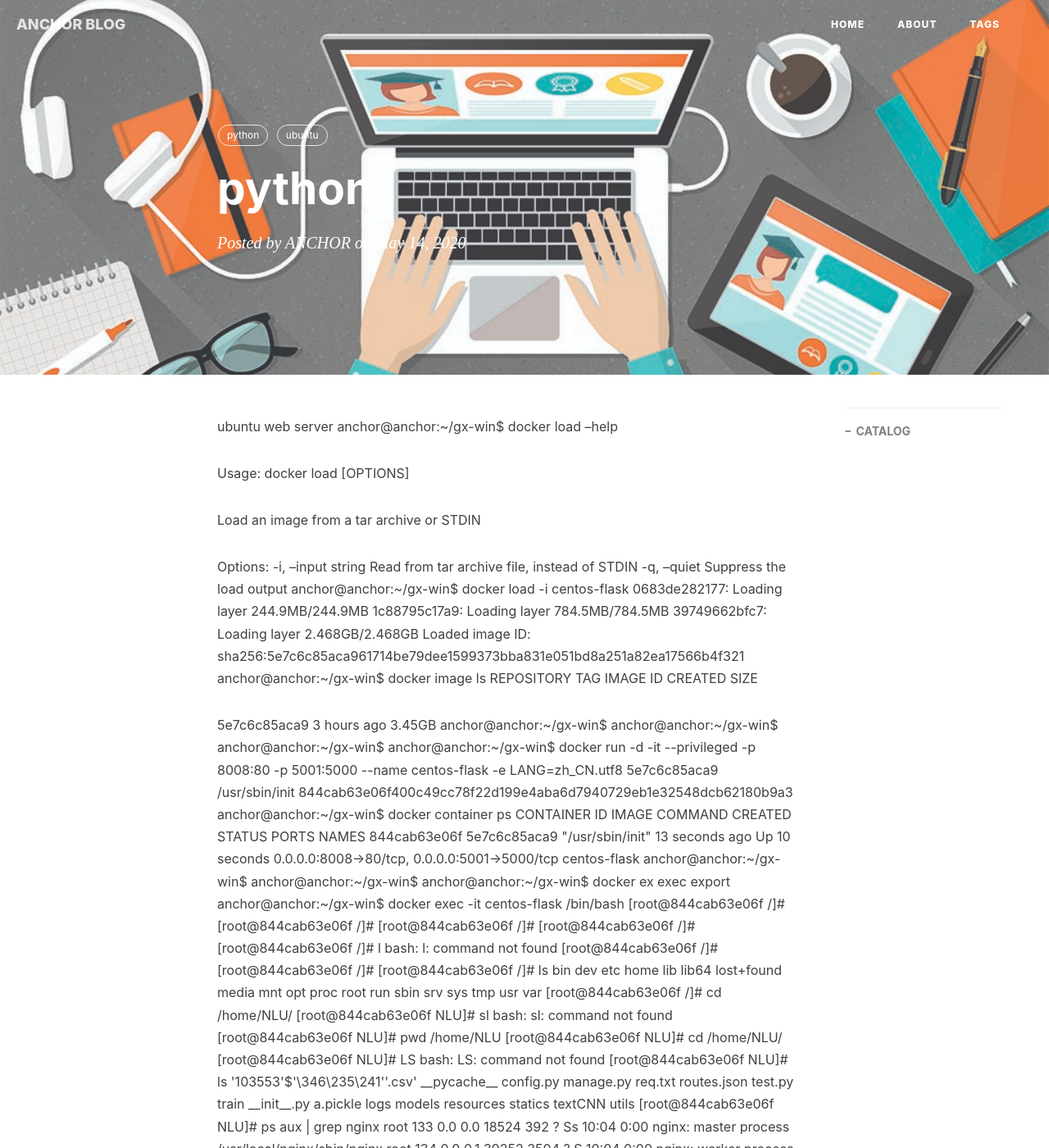
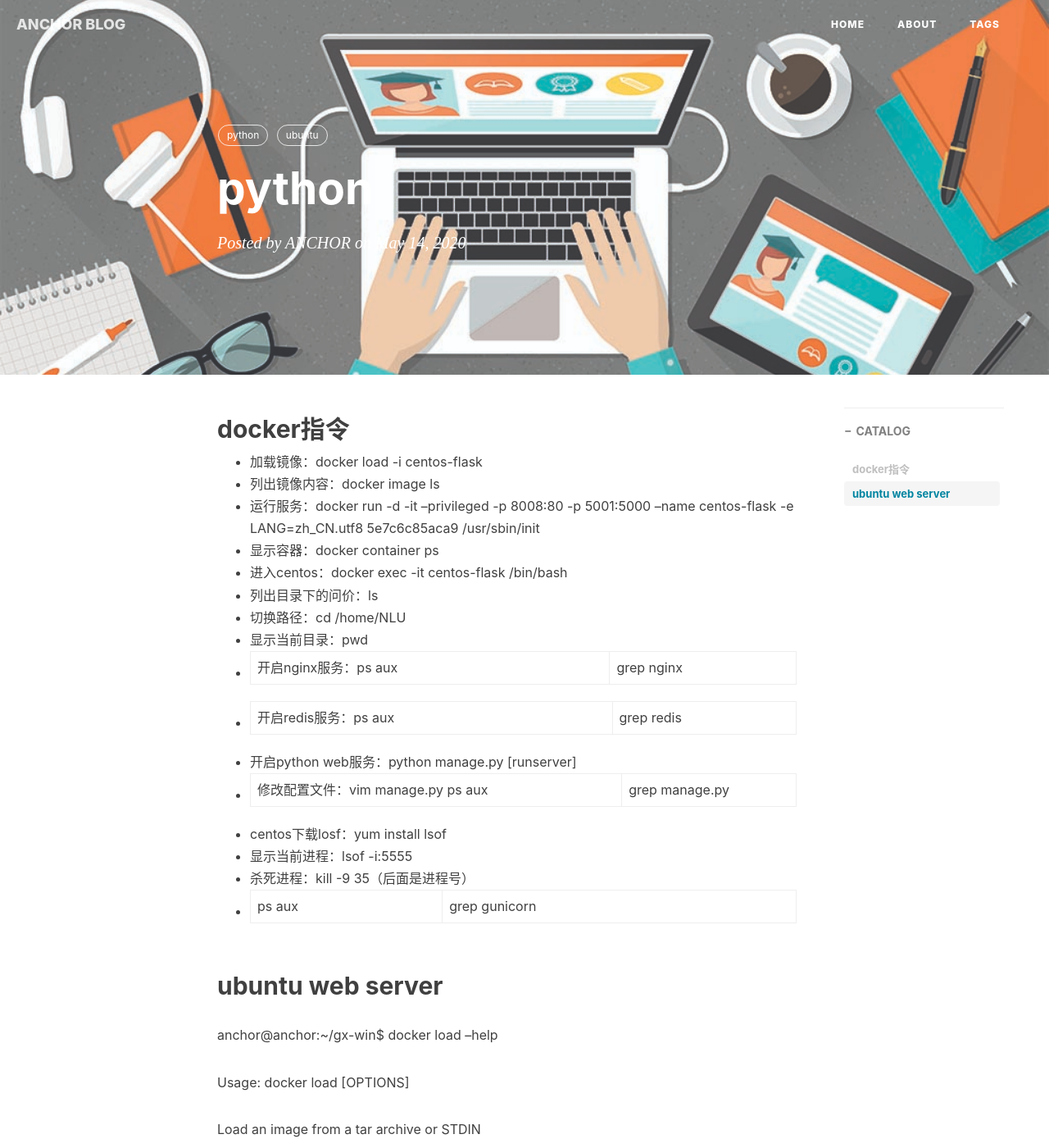
Before and after one commit to anchor2017/anchor2017.github.io, a Jekyll site: the page built from _posts/2020-05-14-python-ubuntu-2019.md, in a window 1280 px wide and 1400 px high. Shown: the whole window at 82% size. Built offline with Jekyll 4.4.1, drawn with Linux system fonts in a browser that asks for light colours; nearby versions of some CDN libraries; comment, search, counter and statistics services are not loaded.

Commit message:
Update 2020-05-14-python-ubuntu-2019.md

```diff
--- a/_posts/2020-05-14-python-ubuntu-2019.md
+++ b/_posts/2020-05-14-python-ubuntu-2019.md
@@ -11,11 +11,26 @@ tags:
     - ubuntu
 ---
 
+## docker指令
+- 加载镜像：docker load -i centos-flask
+- 列出镜像内容：docker image ls
+- 运行服务：docker run -d -it --privileged -p 8008:80 -p 5001:5000 --name centos-flask -e LANG=zh_CN.utf8 5e7c6c85aca9 /usr/sbin/init
+- 显示容器：docker container ps
+- 进入centos：docker exec -it centos-flask /bin/bash
+- 列出目录下的问价：ls
+- 切换路径：cd /home/NLU
+- 显示当前目录：pwd
+- 开启nginx服务：ps aux | grep nginx
+- 开启redis服务：ps aux | grep redis
+- 开启python web服务：python manage.py [runserver]
+- 修改配置文件：vim manage.py        ps aux | grep manage.py
+- centos下载losf：yum install lsof
+- 显示当前进程：lsof -i:5555
+- 杀死进程：kill -9 35（后面是进程号）
+- ps aux | grep gunicorn
 
 
-
-
-ubuntu web server
+## ubuntu web server
 anchor@anchor:~/gx-win$ docker load --help
 
 Usage:	docker load [OPTIONS]
```
